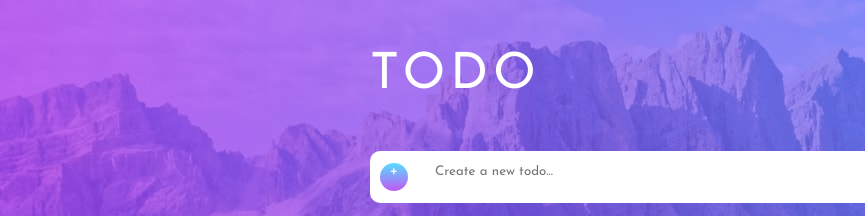
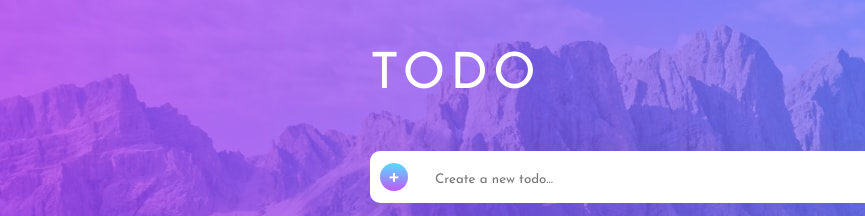
Before and after one commit to beror/todo-list-web, a plain HTML site: page index.html in a window 1280 px wide. Shown: the top 216 px of the page, 0-865 px from the left. Drawn offline with Linux system fonts and the light colour scheme.

Commit message:
Fixed the plus sign centering on the add button (with flexbox)

```diff
--- a/list.css
+++ b/list.css
@@ -9,17 +9,20 @@
 }
 
 .addButton {
-  text-align: center;
-  display: inline-block;
+  display: inline-flex;
   width: 28px;
   height: 28px;
   margin-right: 20px;
   border-radius: 50%;
-  background-image: linear-gradient(hsl(192, 100%, 67%), hsl(280, 87%, 65%));
+  font-size: 24px;
   color: white;
 
+  background-image: linear-gradient(hsl(192, 100%, 67%), hsl(280, 87%, 65%));
   background-repeat: no-repeat;
   background-position: center;
+
+  justify-content: center;
+  align-items: center;
 }
 
 .addButton:hover {
```
Also changed, not shown: index.html (+3 -1 lines).
